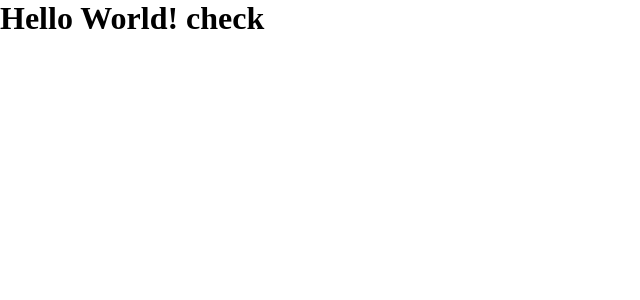
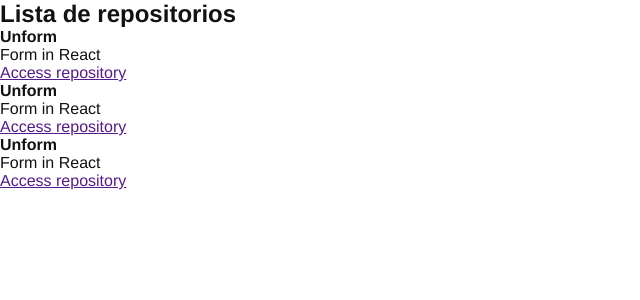
Before and after one commit to EliasOPrado/rocketseat-ignite, a React app in the folder 01-github-explorer/: page / in a window 1280 px wide. Shown: the top 300 px of the page, without its empty margins (0-640 px from the left). Built offline with nearby package versions, Linux system fonts and the light colour scheme.

Commit message:
Added new component

```diff
--- a/01-github-explorer/package.json
+++ b/01-github-explorer/package.json
@@ -9,7 +9,8 @@
   },
   "dependencies": {
     "react": "^17.0.2",
-    "react-dom": "^17.0.2"
+    "react-dom": "^17.0.2",
+    "sass-loader": "^12.6.0"
   },
   "devDependencies": {
     "@babel/cli": "^7.17.6",
@@ -20,6 +21,7 @@
     "cross-env": "^7.0.3",
     "css-loader": "^6.6.0",
     "html-webpack-plugin": "^5.5.0",
+    "node-sass": "^7.0.1",
     "style-loader": "^3.3.1",
     "webpack": "^5.69.1",
     "webpack-cli": "^4.9.2",
--- a/01-github-explorer/src/App.jsx
+++ b/01-github-explorer/src/App.jsx
@@ -1,5 +1,9 @@
-import './styles/global.css'
+import './styles/global.scss'
+import './components/RepositoryList.jsx'
+import { RepositoryList } from './components/RepositoryList.jsx'
 
 export function App(){
-    return <h1>Hello World! check</h1>
+    return (
+    <RepositoryList/>
+    )
 }
--- /dev/null
+++ b/01-github-explorer/src/components/RepositoryList.jsx
@@ -0,0 +1,28 @@
+export function RepositoryList() {
+  return (
+    <section className="repository-list">
+      <h1>Lista de repositorios</h1>
+
+      <ul>
+        <li>
+          <strong>Unform</strong>
+          <p>Form in React</p>
+
+          <a href="">Access repository</a>
+        </li>
+        <li>
+          <strong>Unform</strong>
+          <p>Form in React</p>
+
+          <a href="">Access repository</a>
+        </li>
+        <li>
+          <strong>Unform</strong>
+          <p>Form in React</p>
+
+          <a href="">Access repository</a>
+        </li>
+      </ul>
+    </section>
+  );
+}
--- a/01-github-explorer/src/styles/global.css
+++ /dev/null
@@ -1,9 +0,0 @@
-*{
-    margin: 0;
-    padding:0;
-    box-sizing: border-box;
-}
-
-body{
-    font: Arial, Helvetica, sans-serif;
-}
--- /dev/null
+++ b/01-github-explorer/src/styles/global.scss
@@ -0,0 +1,10 @@
+*{
+    margin: 0;
+    padding:0;
+    box-sizing: border-box;
+}
+
+body{
+    font: 16px "Helvetica Neue", Arial, Helvetica, sans-serif;
+    color: #121214;
+}
--- a/01-github-explorer/webpack.config.js
+++ b/01-github-explorer/webpack.config.js
@@ -31,9 +31,9 @@
         use: "babel-loader",
       },
       {
-        test: /\.css$/,
+        test: /\.scss$/,
         exclude: /node_modules/,
-        use: ["style-loader", "css-loader"],
+        use: ["style-loader", "css-loader", "sass-loader"],
       },
     ],
   },
```
Also changed, not shown: 1 other file (tests, documents, lock files or other folders).
